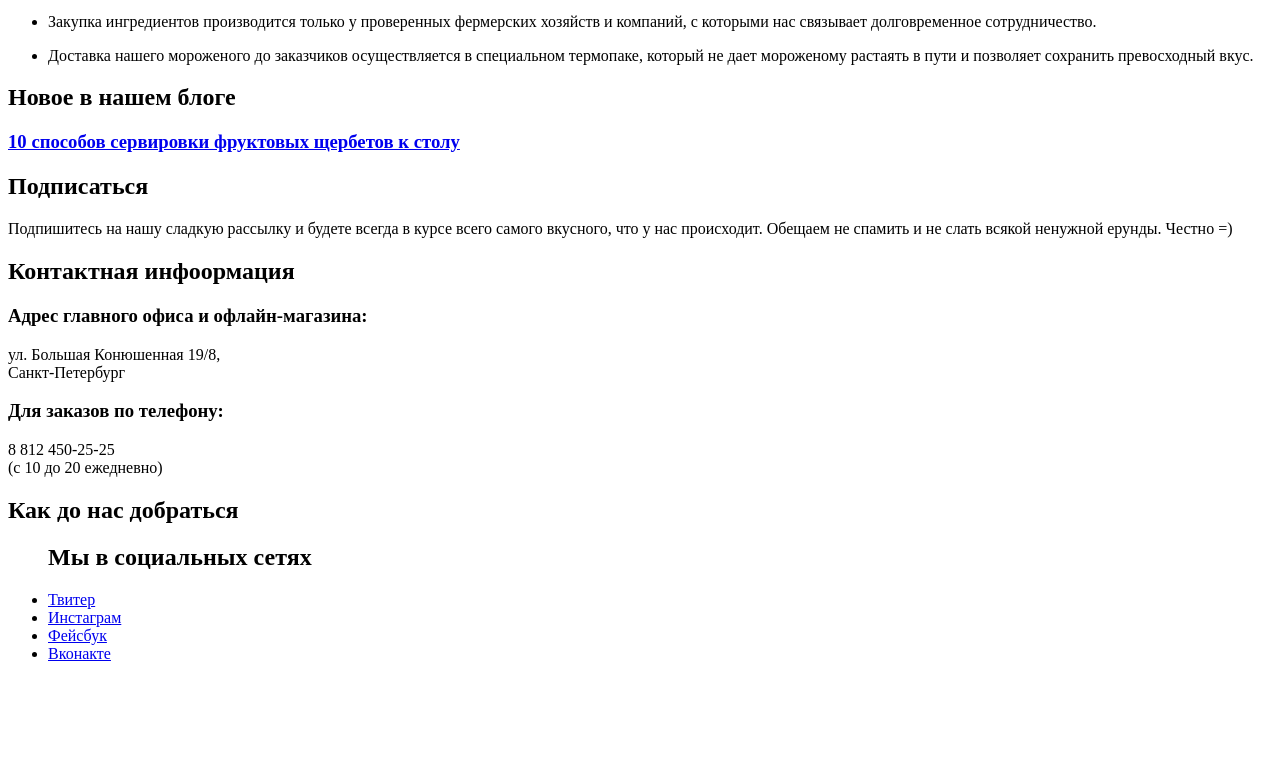
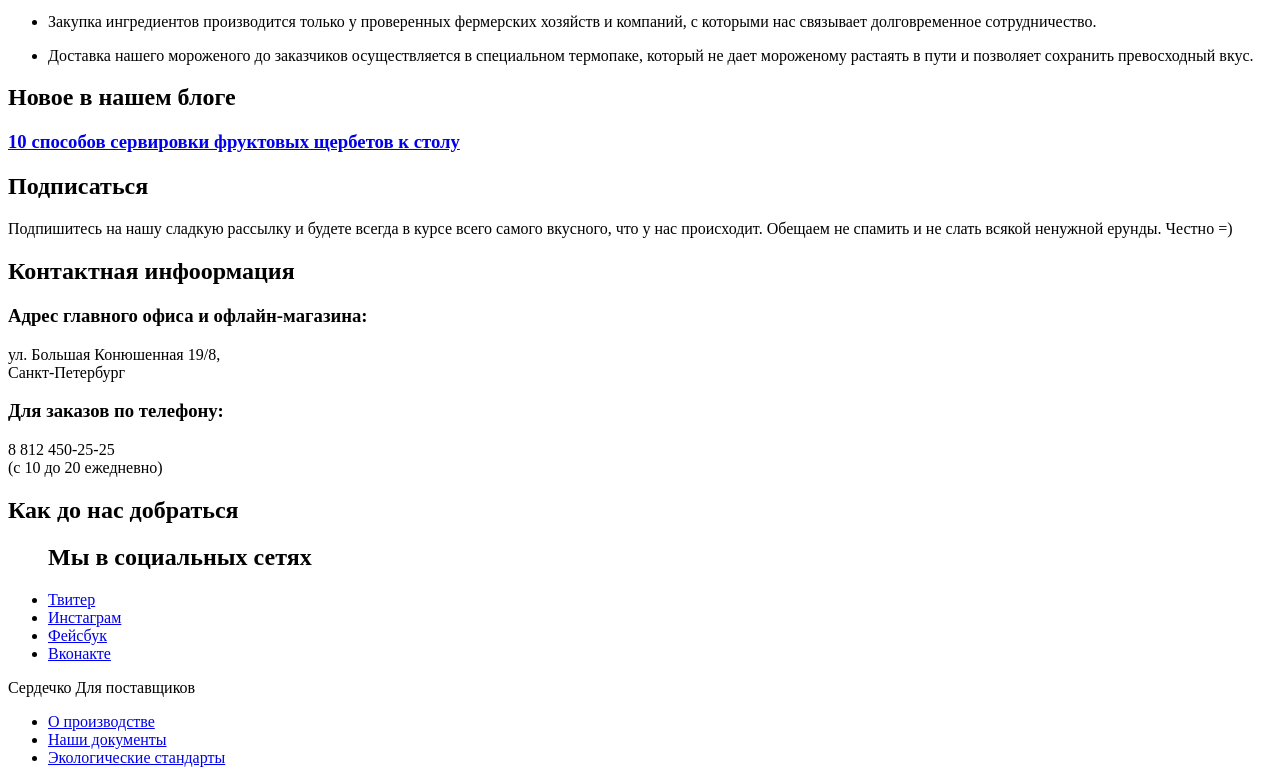
Before and after one commit to dacaban/342129-gllacy, a plain HTML site: page index.html in a window 1280 px wide. Shown: the part 1571-2354 px from the top of the page. Before the commit the page ends 2250 px from the top, so only its background shows below. Drawn offline with Linux system fonts and the light colour scheme.

Commit message:
Раздел документации

```diff
--- a/index.html
+++ b/index.html
@@ -159,12 +159,13 @@
         </ul>
 			</div>
 
-			<p class="production">
-				<!--Для поставщиков-->
-			</p>
-
 			<p class="documents">
-				<!--Документы-->
+				<span class="heart">Сердечко </span><span>Для поставщиков</span>
+				<ul class="documents-list">
+					<li><a href="#">О производстве</a></li>
+					<li><a href="#">Наши документы</a></li>
+					<li><a href="#">Экологические стандарты</a></li>
+				</ul>
 			</p>
 
 			<p class="copyright">
```
